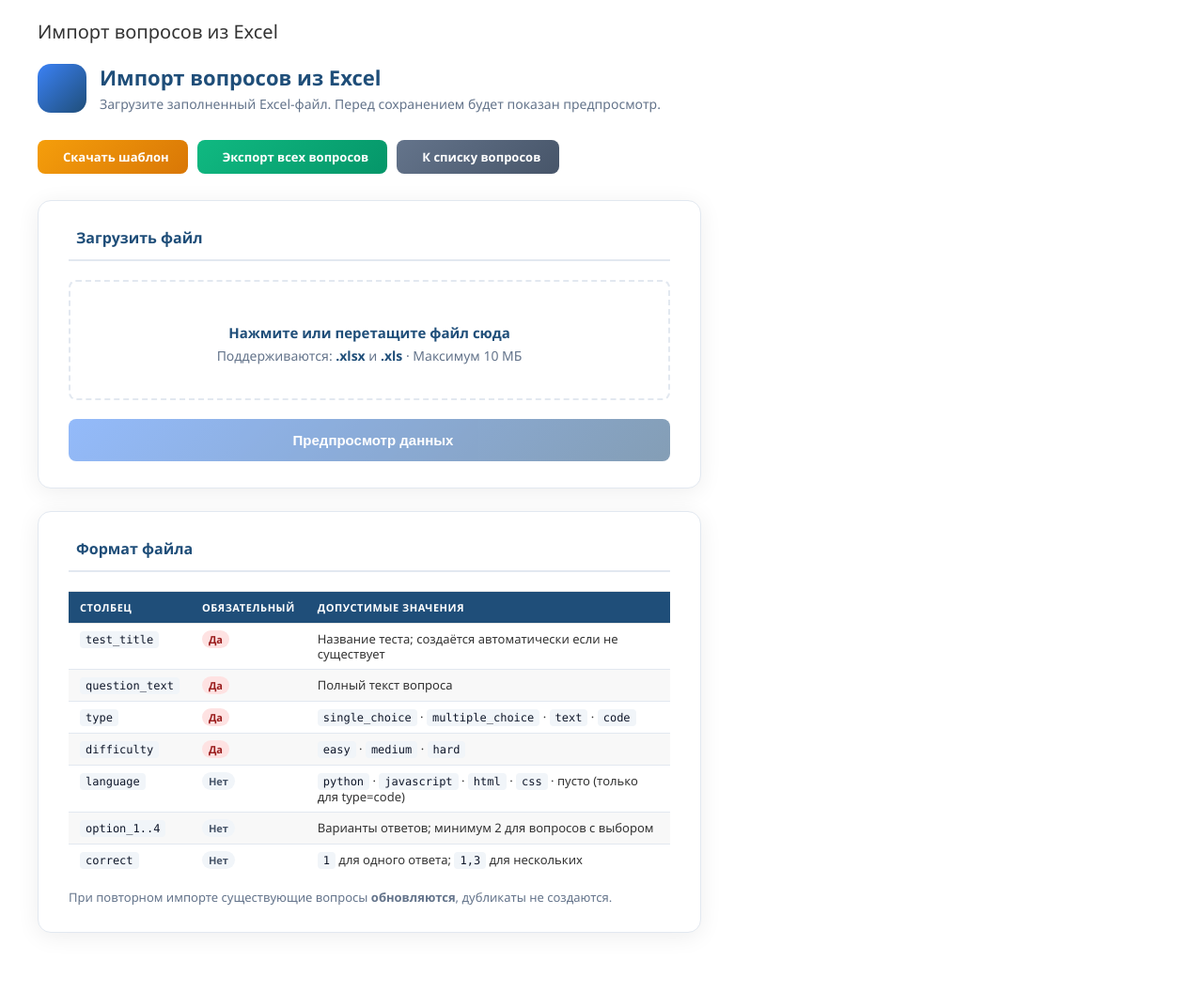
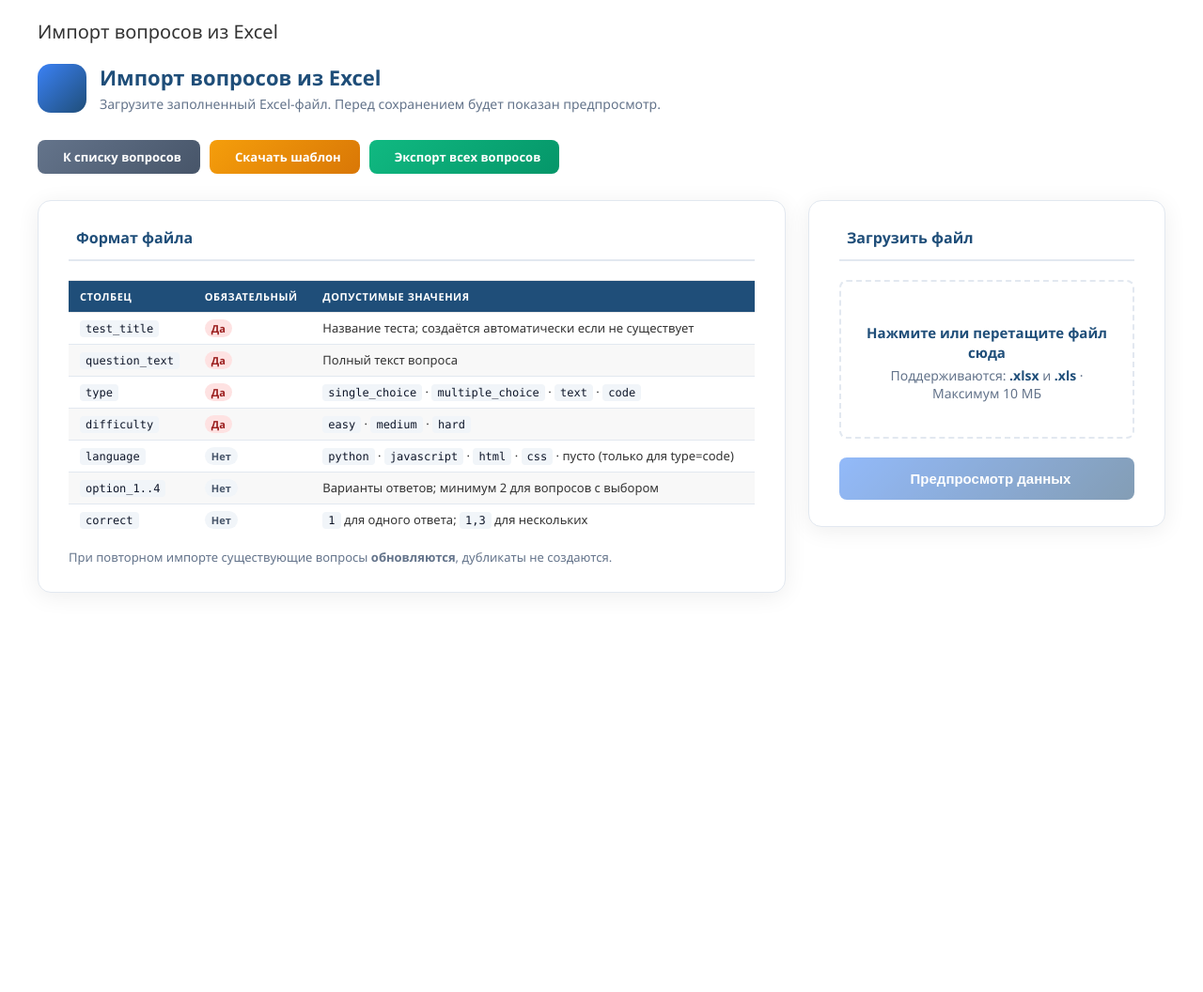
Before and after one commit to Islam0122/OkurmenKidsTEST, a Django app: page /testing1/import/ in a window 1280 px wide. Shown: the part 92-1148 px from the top of the page at 94% size. After the commit the page ends 723 px from the top, so only its background shows below. Run offline with Django 5.2, Linux system fonts and the light colour scheme; a user stored in the database is signed in; parts of the project's set-up code (start-up, migrations or seed data) failed here and were passed over.

Commit message:
49 --- celery

```diff
--- a/backend/templates/admin/testing/import_upload.html
+++ b/backend/templates/admin/testing/import_upload.html
@@ -67,7 +67,6 @@
   border-radius: var(--radius-lg);
   padding: 28px 32px;
   box-shadow: var(--shadow-card);
-  max-width: 640px;
   margin-bottom: 24px;
 }
 .ie-card h2 {
@@ -77,6 +76,14 @@
   padding-bottom: 12px;
   border-bottom: 2px solid var(--clr-border);
   display: flex; align-items: center; gap: 8px;
+}
+
+/* ── Двухколоночный layout ── */
+.ie-layout {
+  display: grid;
+  grid-template-columns: 1fr 380px;
+  gap: 24px;
+  align-items: start;
 }
 
 /* ── Зона перетаскивания ─────────────────────────────────────────────────────── */
@@ -194,39 +203,10 @@ code {
   {% endfor %}
 {% endif %}
 
-{# ── Форма загрузки ──────────────────────────────────────────────────────────── #}
-<div class="ie-card">
-  <h2><i class="fas fa-upload" style="color:var(--clr-accent);"></i> Загрузить файл</h2>
+{# ── Двухколоночный layout ── #}
+<div class="ie-layout">
 
-  <form method="post" enctype="multipart/form-data" id="upload-form">
-    {% csrf_token %}
-
-    {# Зона перетаскивания #}
-    <div class="ie-drop-zone" id="drop-zone" onclick="document.getElementById('excel_file_hidden').click()">
-      <div class="ie-drop-icon"><i class="fas fa-cloud-upload-alt"></i></div>
-      <p style="margin:8px 0 0; font-weight:600; color:var(--clr-primary); font-size:15px;">
-        Нажмите или перетащите файл сюда
-      </p>
-      <p class="ie-drop-hint">Поддерживаются: <strong>.xlsx</strong> и <strong>.xls</strong> · Максимум 10 МБ</p>
-    </div>
-
-    <input type="file" id="excel_file_hidden" name="excel_file" accept=".xlsx,.xls">
-
-    {# Имя выбранного файла #}
-    <div class="ie-file-name" id="file-name-display">
-      <i class="fas fa-file-excel" style="color:var(--clr-success);"></i>
-      <span id="file-name-text"></span>
-      <span id="file-size-text" style="color:var(--clr-muted); font-size:12px;"></span>
-    </div>
-
-    <button type="submit" class="ie-submit" id="submit-btn" disabled>
-      <i class="fas fa-search"></i>
-      <span>Предпросмотр данных</span>
-    </button>
-  </form>
-</div>
-
-{# ── Справочник по формату ────────────────────────────────────────────────────── #}
+  {# ── ЛЕВАЯ КОЛОНКА: Справочник по формату ── #}
   <div class="ie-card">
     <h2><i class="fas fa-table" style="color:var(--clr-warning);"></i> Формат файла</h2>
     <table class="ie-ref-table">
```
Also changed, not shown: other parts of backend/templates/admin/testing/import_upload.html (+37 -5 lines), backend/db.sqlite3. Lines whose indentation alone changed are shown as unchanged.
